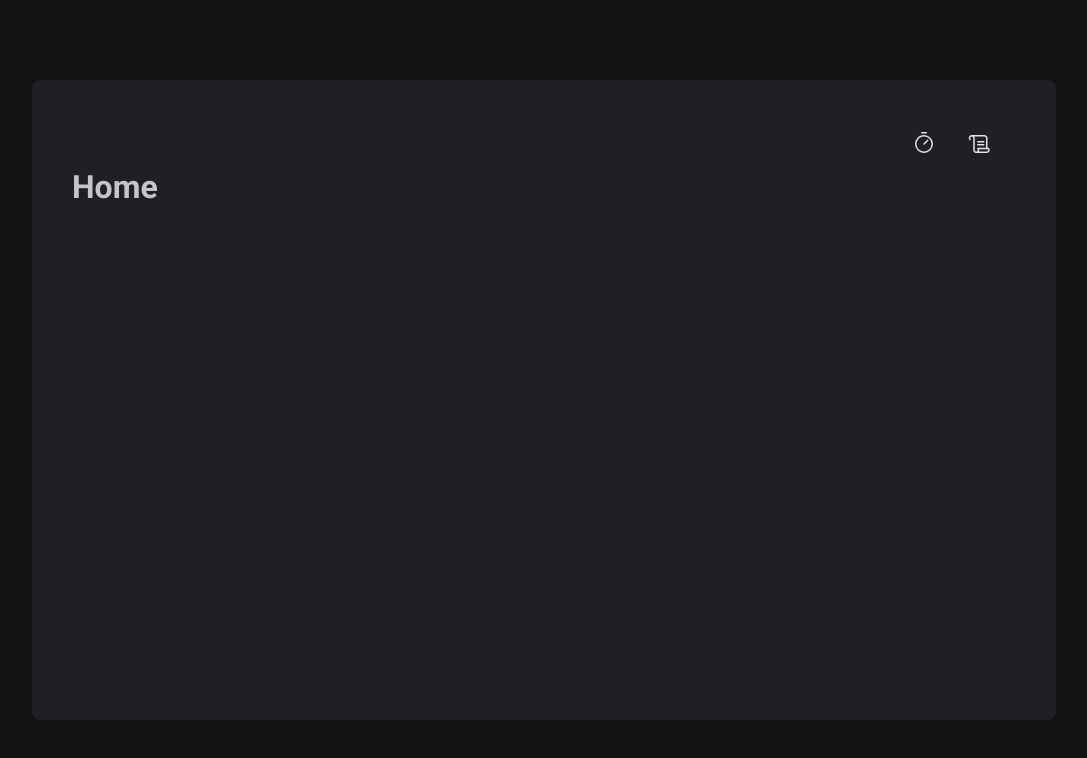
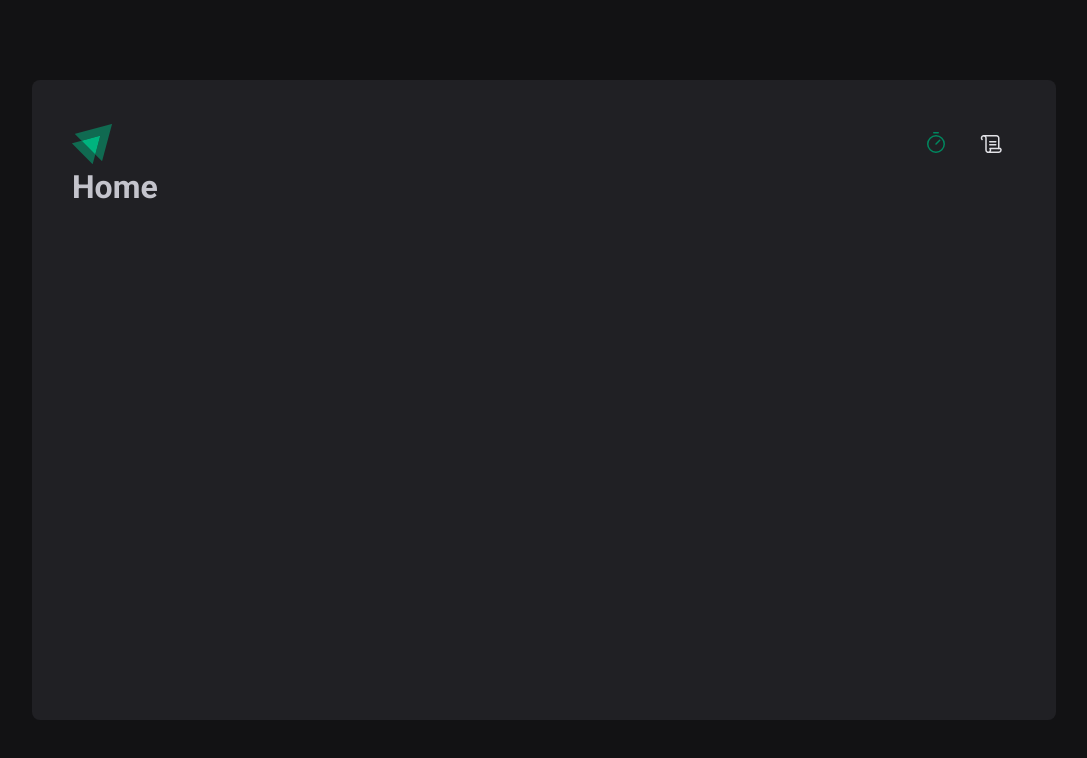
Before and after one commit to andersonigfrancisco/02-ignite-timer, a React (Vite) app: page / in a window 1280 px wide. Shown: the top 758 px of the page, without its empty margins (96-1183 px from the left). Built offline with nearby package versions, Linux system fonts and the light colour scheme.

Commit message:
add header

```diff
--- a/src/components/Header/index.tsx
+++ b/src/components/Header/index.tsx
@@ -1,20 +1,26 @@
 import { HeaderContainer } from "./styles";
-import {Timer,Scroll} from 'phosphor-react';
+import { Timer, Scroll } from 'phosphor-react';
+import logoIgnite from '../../assets/logo-ignite.svg'
+import { NavLink } from "react-router-dom";
 
 export function Header() {
   return (
     <HeaderContainer>
-      <img src="" alt="" />
+
+      <img src={logoIgnite} alt="" />
+
       <nav>
-        <a href="#">
+
+        <NavLink to="/" title="Timer">
           <Timer size={24} />
-        </a>
+        </NavLink>
 
-        <a href="#">
+        <NavLink to="/history" title="Historico">
           <Scroll size={24} />
-        </a>
+        </NavLink>
 
       </nav>
+
     </HeaderContainer>
   )
 }
--- a/src/components/Header/styles.ts
+++ b/src/components/Header/styles.ts
@@ -1,29 +1,31 @@
 import styled from "styled-components";
 
-export const HeaderContainer = styled.header `
+export const HeaderContainer = styled.header`
   display: flex;
   align-items: center;
-  justify-content:space-between;
+  justify-content: space-between;
 
-  nav{
+  nav {
     display: flex;
     gap: 0.5rem;
 
-    a{
+    a {
       width: 3rem;
       height: 3rem;
 
       display: flex;
-      justify-items: center;
+      justify-content: center;
       align-items: center;
-
-      color: ${(props)=>props.theme['gray-100']};
+      color: ${(props) => props.theme['gray-100']};
 
       border-top: 3px solid transparent;
       border-bottom: 3px solid transparent;
 
-      a:hover{
-        border-bottom: 3px solid ${(props)=>props.theme['green-500']};
+      &:hover {
+        border-bottom: 3px solid ${(props) => props.theme['green-500']};
+      }
+      &.active {
+        color: ${(props) => props.theme['green-500']};
       }
     }
   }
```
Also changed, not shown: src/assets/logo-ignite.svg (added).
